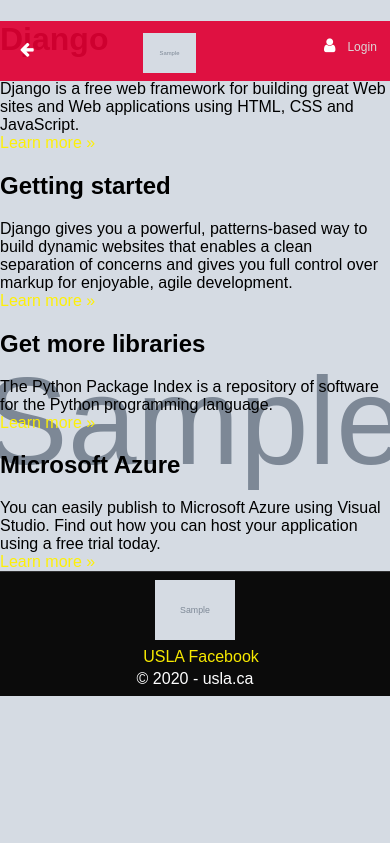
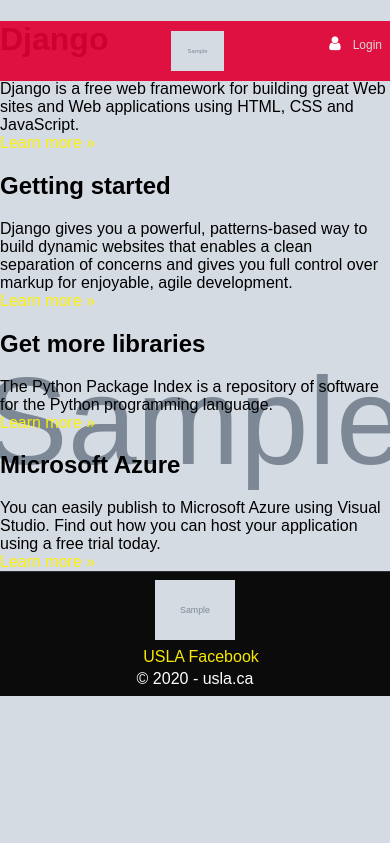
Before and after one commit to virsunen/usla2018, a Django app: template app/templates/app/index.html in a window 390 px wide. Shown: the top 843 px of the page. Run offline with Django 3.2, Linux system fonts and the light colour scheme; the template is opened without the code that fills it: most values are stand-ins (such as "Sample title", 1, 10 or a date in 2020); grey boxes marked "Sample" are stand-in pictures; parts of the project's set-up code (start-up, migrations or seed data) failed here and were passed over; some libraries are stand-ins or nearby versions.

Commit message:
adding css/js changes for mobile fixes

```diff
--- a/app/static/app/content/site.css
+++ b/app/static/app/content/site.css
@@ -209,10 +209,10 @@ footer img {
     border-radius: 6px;
     padding: 14px;
     margin-top: 28px;
-    font-size: 20px;
+    font-size: 12pt;
     border: 1px solid rgba(224, 225, 222, 0.38);
-    background-color: rgba(0, 0, 0, 0.87);
-    text-shadow: 2px 1px 1px black;
+    background-color: rgba(20, 20, 20, 0.93);
+
 }
 
 
@@ -227,11 +227,12 @@ footer img {
 
 .fp_links a {
     width: 100%;
-
+    margin-top: 12px;
+    color: rgba(254, 90, 122, 0.92);
 }
 
 .fp_links p {
-    margin-top: 8px;
+    margin-top: 12px;
 }
 
 
@@ -520,7 +521,7 @@ footer img {
     text-shadow: none;
     font-weight: 500;
     padding: 14px;
-    background-color: rgba(255, 255, 255, 0.87);
+    background-color: rgba(255, 255, 255, 0.93);
     width: 50%;
     margin-top: 28px;
     margin: 0;
@@ -1124,7 +1125,6 @@ footer img {
 
 .header_btns {
     margin: 12px;
-
 }
 
 
@@ -1572,7 +1572,10 @@ footer img {
 
         min-height: 82vh;
     }
-
+    .header_btns {
+        width: calc(50% - 48px);
+        float: left;
+    }
     .usla_login h1 {
         font-size: 14pt;
     }
@@ -1630,9 +1633,9 @@ footer img {
         display: none;
     }
     .user_logout {
-        float: left;
+        float: right;
         padding: 0;
-        margin-top: 6px;
+        margin-top: 12px;
     }
     .membership_page li {
         font-size: 13pt;
@@ -1855,12 +1858,12 @@ footer img {
     }
 
     .header_text {
-        width: 53px;
-        padding: 0;
-
-        height: 40px;
-        margin-left: calc(50% - 52px);
-    }
+        float: none;
+        height: 60px;
+        width: calc(100% - 160px);
+        margin-left: 60px;
+    }
+
 
     .header {
         position: fixed;
@@ -1876,8 +1879,8 @@ footer img {
        width: 66px;
 
        padding: 0;
-       margin: 8px;
-       text-align: left;
+       margin-top: 6px;
+       text-align: right;
 
    }
    .user_login h3 {
@@ -1904,13 +1907,18 @@ footer img {
         margin-right: 4px;
     }
 
+
     .header_text img {
-        text-align: center;
         width: 53px;
         height: 40px;
+
         padding: 0;
-
-        margin-right: auto;
+        margin-top: 10px;
+        display: block;
+
+
+
+
     }
 
 
@@ -2221,9 +2229,7 @@ footer img {
     .user_login a {
         font-size: 12px;
     }
-    .header_text {
-        margin-left: calc(50% - 52px);
-    }
+
 
     .events_nav_btn a, .events_nav_btn i, .events_nav_btn_sel a, .events_nav_btn_sel i {
         text-shadow: none;
--- a/app/static/app/content/usla_admin.css
+++ b/app/static/app/content/usla_admin.css
@@ -276,3 +276,7 @@ form {
     margin-bottom: 6px;
 
 }
+
+.header_text {
+    margin-left: 6px;
+}
--- a/app/templates/admin/layout.html
+++ b/app/templates/admin/layout.html
@@ -29,9 +29,7 @@
 
 
             {% if the_prev_url %}
-            <div class="back_btn">
-                <a href="{{ the_prev_url }}" id="prev_btn"><i class="fa fa-arrow-left"></i></a>
-            </div>
+
             {% else %}
             <div class="header_btn">
                 <a href="#" onclick="openMenu();" id="navMenu"><i class="fa fa-bars"></i></a>
--- a/app/templates/app/layout.html
+++ b/app/templates/app/layout.html
@@ -31,9 +31,7 @@
 
             <div class="header_btns">
                 {% if the_prev_url %}
-                <div class="back_btn">
-                    <a href="{{ the_prev_url }}" id="prev_btn"><i class="fa fa-arrow-left"></i></a>
-                </div>
+
                 {% else %}
                 <div class="header_btn">
                     <a href="#" onclick="openMenu();" id="navMenu"><i class="fa fa-bars"></i></a>
--- a/app/templates/app/signup.html
+++ b/app/templates/app/signup.html
@@ -2,6 +2,7 @@
 
     {% block content %}
 <div class="html_content">
+    <div class="member_profile">
         <h2>Membership Sign up</h2>
 
         <div class="usla_login">
@@ -14,4 +15,5 @@
             </form>
 
         </div>
+    </div>
 </div>        {% endblock %}
--- a/app/views.py
+++ b/app/views.py
@@ -245,7 +245,7 @@ def signup(request):
     else:
         form = SignUpForm()
 
-    return render(request, 'app/signup.html', {'form': form, 'site_settings': site_settings})
+    return render(request, 'app/signup.html', {'form': form, 'site_settings': site_settings, 'the_prev_url': '/'})
 
 
 def member_settings_hlpr(form, obj):
```
Lines whose indentation alone changed are shown as unchanged.
